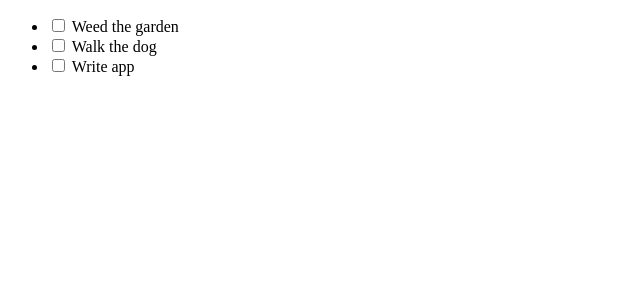
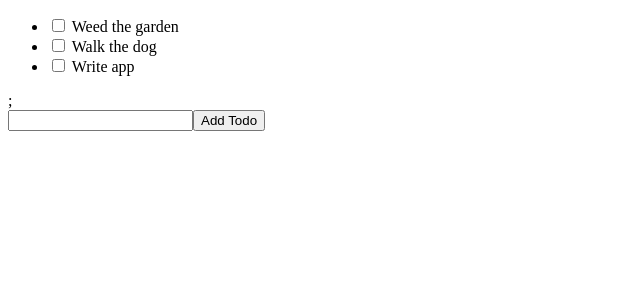
Before and after one commit to shearichard/ts-react-todo-list, a React (Create React App) app: page / in a window 1280 px wide. Shown: the top 300 px of the page, without its empty margins (0-640 px from the left). Built offline with nearby package versions, Linux system fonts and the light colour scheme.

Commit message:
Create an AddTodoForm component containing a form which currently does nothing

```diff
--- /dev/null
+++ b/src/AddTodoForm.tsx
@@ -0,0 +1,10 @@
+import React from 'react';
+
+export const AddTodoForm: React.FC = () => {
+  return (
+    <form>
+      <input type="text" />
+      <button type="submit">Add Todo</button>
+    </form>
+  );
+};
--- a/src/App.tsx
+++ b/src/App.tsx
@@ -1,5 +1,6 @@
 import React, { useState } from 'react';
 import { TodoList } from './TodoList';
+import { AddTodoForm } from './AddTodoForm';
 
 
 const initialTodos: Todo[] = [
@@ -34,7 +35,13 @@
     setTodos(newTodos);
   };
 
- return <TodoList todos={todos} toggleTodo={toggleTodo} />;
+ return(
+    <>
+        <TodoList todos={todos} toggleTodo={toggleTodo} />;
+        <AddTodoForm />
+    </>
+    );
+
 
 }
 
```
